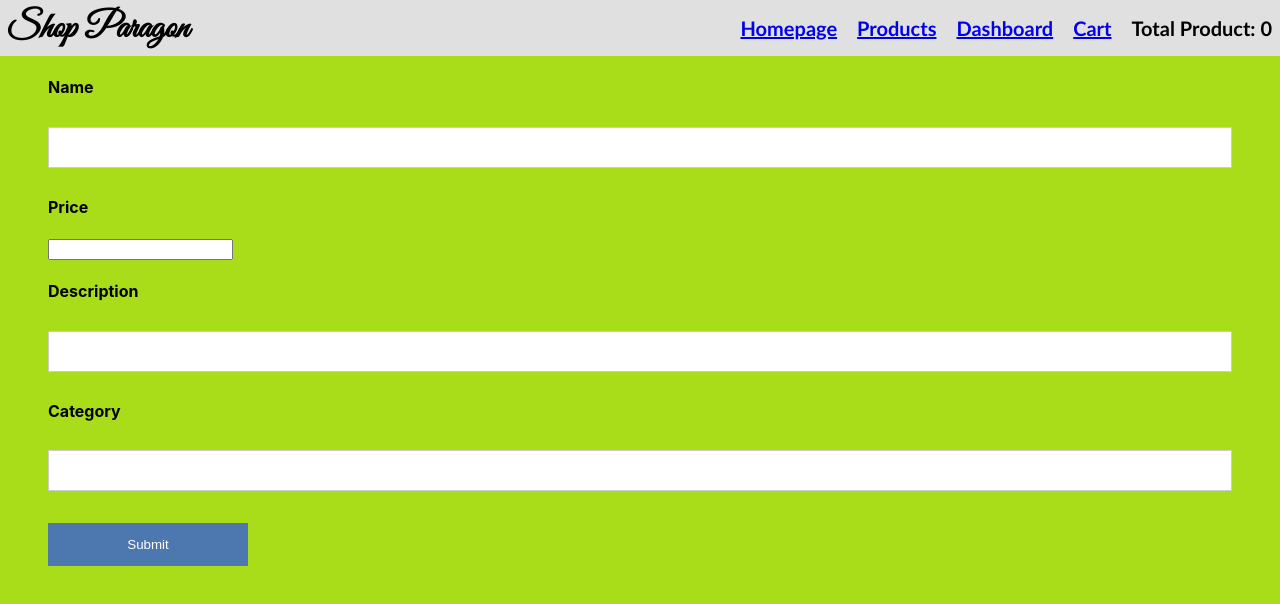
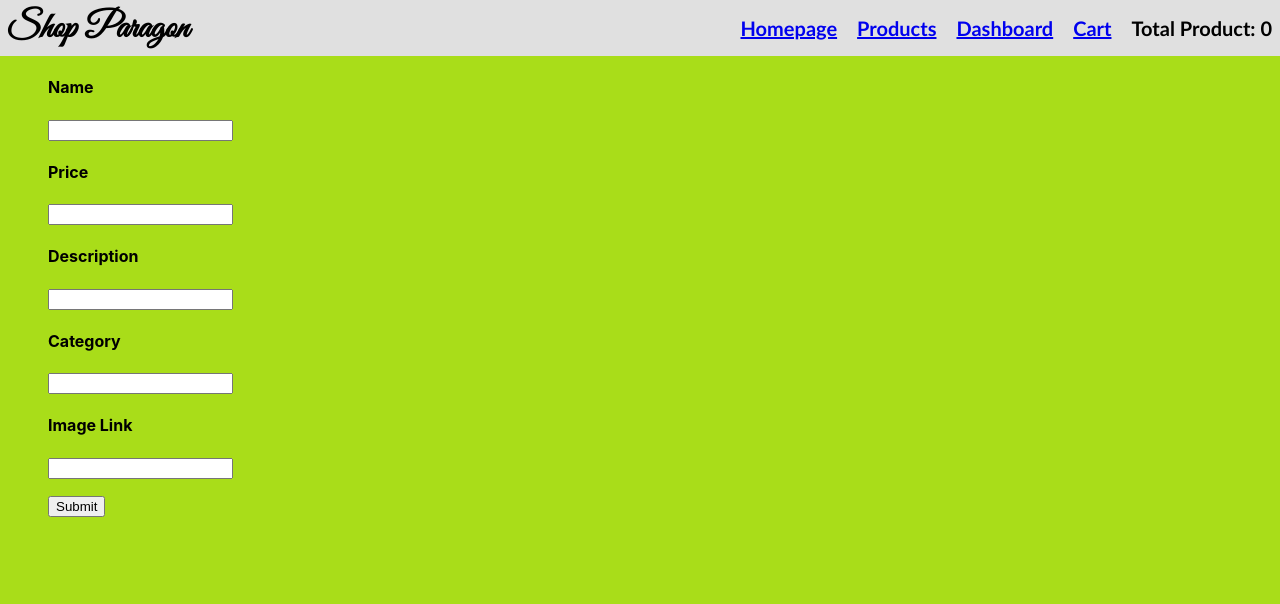
Before and after one commit to DevTanvir/my-react-app, a React (Create React App) app: page /dashboard in a window 1280 px wide. Shown: the top 604 px of the page. Built offline with nearby package versions, Linux system fonts and the light colour scheme.

Commit message:
Login page design commit 2

```diff
--- a/src/App.js
+++ b/src/App.js
@@ -4,7 +4,7 @@ import Homepage from './components/homepage';
 import Login from './components/login/login-page';
 import Product from './components/product-page';
 import ProductDetail from './components/product-details-page';
-import CreateProduct from './components/create-product-page'
+import CreateProduct from './components/dashboard/create-product-page'
 import EditProduct from './components/edit-product-page';
 import Cart from './components/cart-page';
 import { BrowserRouter as Router, Switch, Route, Link, Redirect } from "react-router-dom";
@@ -49,9 +49,9 @@ function App() {
             <Route exact path={"/product-details/:id"}>
               <ProductDetail />
             </Route>
-            <Route exact path={"/create-product"}>
+            {/* <Route exact path={"/create-product"}>
               <CreateProduct />
-            </Route>
+            </Route> */}
             <Route exact path={"/edit-product/:id"}>
               <EditProduct />
             </Route>
--- a/src/components/create-product-page.jsx
+++ b/src/components/dashboard/create-product-page.jsx
@@ -1,7 +1,7 @@
 import react from 'react'
 import { useState } from 'react';
 import axios from 'axios'
-import logo from '../logo.svg';
+import logo from './logo.svg';
 
 
 
@@ -12,6 +12,7 @@ const CreateProduct = ()=> {
   const [price, setPrice] = useState('')
   const [description, setDescription] = useState('')
   const [category, setCategory] = useState('')
+  const [image, setImage] = useState('')
 
 
   const addUser = ()=> {
@@ -50,6 +51,10 @@ const CreateProduct = ()=> {
           <input type="text" value={category} onChange={(e) => {
             setCategory(e.target.value)
           }}/>
+          <h4>Image Link</h4>
+          <input type="text" value={image} onChange={(e) => {
+            setImage(e.target.value)
+          }}/>
         </div>
         <div className="App"><button onClick={addUser}>Submit</button></div>
       </>
--- a/src/components/login/login-page.jsx
+++ b/src/components/login/login-page.jsx
@@ -38,12 +38,12 @@ const Login = () => {
 
           <div className="container">
             <label><b>Username</b></label>
-            <input type="text" placeholder="Name" value={name} onChange={(e) => {
+            <input className="input" type="text" placeholder="Name" value={name} onChange={(e) => {
               setName(e.target.value)
             }} required/>
 
             <label><b>Password</b></label>
-            <input type="password" placeholder="Password" value={password} required onChange={(e) => {
+            <input className="input" type="password" placeholder="Password" value={password} required onChange={(e) => {
               setPassword(e.target.value)
             }} />
 
@@ -52,7 +52,7 @@ const Login = () => {
                 <input type="checkbox" name="remember" /> Remember me
               </label>
               <span style={{marginRight:"240px"}}></span>
-              <button type="submit">Login</button>
+              <button className="button" type="submit">Login</button>
             </div>
           </div>
 
--- a/src/components/login/style.css
+++ b/src/components/login/style.css
@@ -1,5 +1,5 @@
 
-input[type=text], input[type=password] {
+.input {
   width: 100%;
   padding: 12px 20px;
   margin: 8px 0;
@@ -8,8 +8,8 @@ input[type=text], input[type=password] {
   box-sizing: border-box;
 }
 
-button {
-  background-color: #4c77af;
+.button {
+  background-color: #4c74af;
   color: white;
   padding: 14px 20px;
   margin: 8px 0;
@@ -18,14 +18,17 @@ button {
   width: 200px;
 }
 
-button:hover {
+.button:hover {
   opacity: 0.8;
 }
 
 .cancelbtn {
+  color: white;
   width: auto;
   padding: 10px 18px;
   background-color: #f44336;
+  border: none;
+  cursor: pointer;
 }
 
 .logncontainer {
@@ -103,7 +106,7 @@ span.psw {
   to {transform: scale(1)}
 }
 
-/* Change styles for span and cancel button on extra small screens */
+
 @media screen and (max-width: 300px) {
   span.psw {
      display: block;
```
Also changed, not shown: src/components/dashboard/logo.svg (added).
